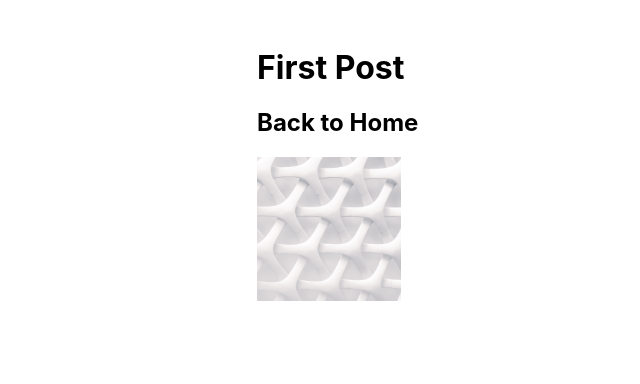
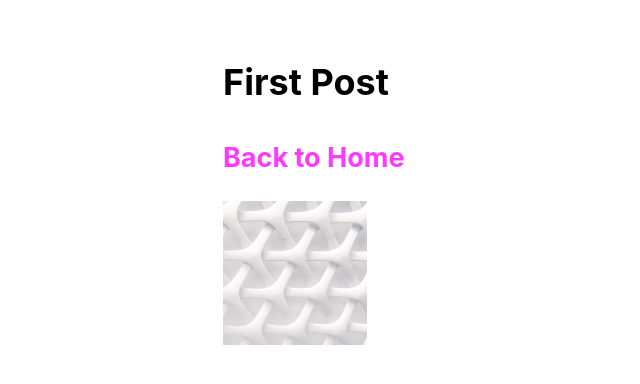
Before and after one commit to BhawickJain/nextjs-app, a Next.js app: page /posts/first-post in a window 1280 px wide. Shown: the top 384 px of the page, without its empty margins (111-751 px from the left). Built offline with nearby package versions, Linux system fonts and the light colour scheme.

Commit message:
using css modules and global css

```diff
--- a/components/layout.module.css
+++ b/components/layout.module.css
@@ -3,3 +3,13 @@
     padding: 0 1rem;
     margin: 3rem auto 6rem;
 }
+
+.header {
+    display: flex;
+    flex-drection: column;
+    align-items: center;
+}
+
+.backToHome {
+    margin: 3rem 0 0;
+}
--- a/styles/globals.css
+++ b/styles/globals.css
@@ -2,25 +2,26 @@ html,
 body {
   padding: 0;
   margin: 0;
-  font-family: -apple-system, BlinkMacSystemFont, Segoe UI, Roboto, Oxygen,
-    Ubuntu, Cantarell, Fira Sans, Droid Sans, Helvetica Neue, sans-serif;
-}
-
-a {
-  color: inherit;
-  text-decoration: none;
+  font-family: -apple-system, BlinkMacSystemFont, Segoe UI, Roboto, Oxygen, Ubuntu,
+    Cantarell, Fira Sans, Droid Sans, Helvetica Neue, sans-serif;
+  line-height: 1.6;
+  font-size: 18px;
 }
 
 * {
   box-sizing: border-box;
 }
 
-@media (prefers-color-scheme: dark) {
-  html {
-    color-scheme: dark;
-  }
-  body {
-    color: white;
-    background: black;
-  }
+a {
+  color: #ff39ff;
+  text-decoration: none;
 }
+
+a:hover {
+  text-decoration: underline;
+}
+
+img {
+  max-width: 100%;
+  display: block;
+}
```
Also changed, not shown: components/Layout.tsx (+10 -7 lines), pages/_app.tsx (+13 -0 lines), styles/utils.module.css (added, +52 -0 lines).
